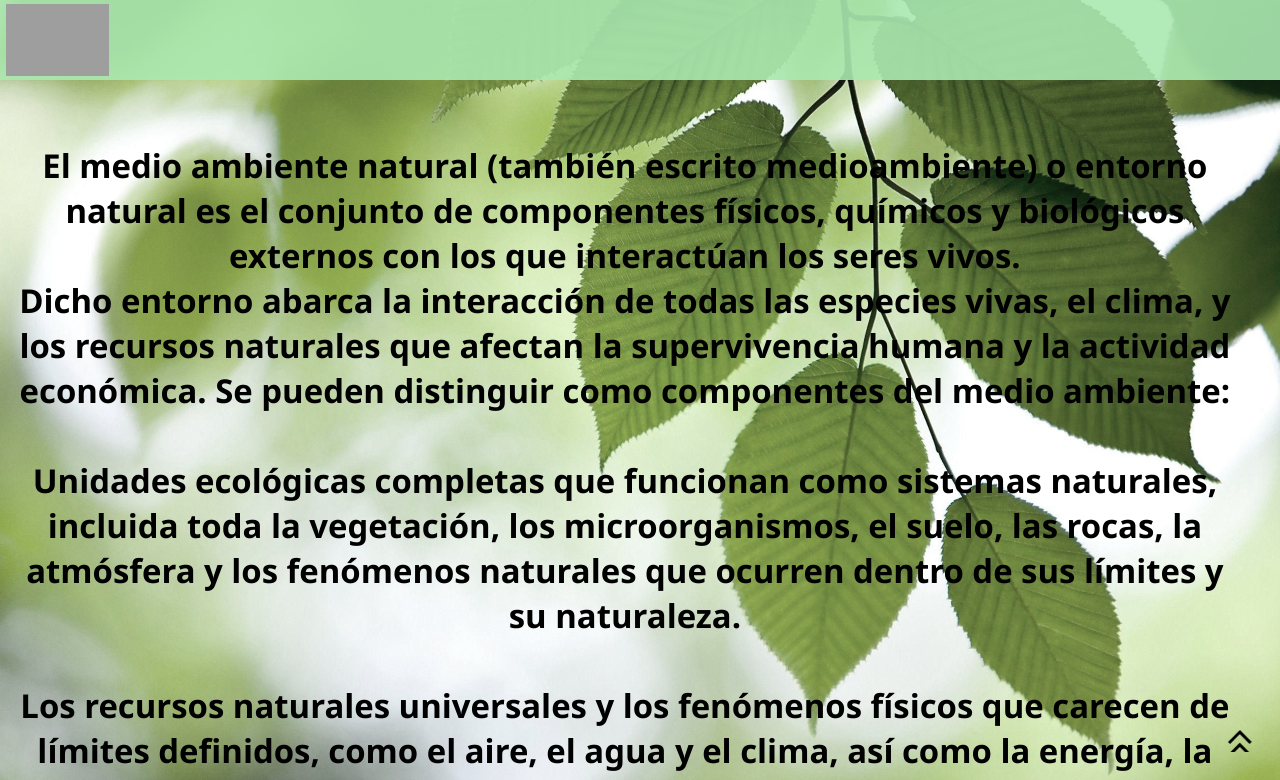
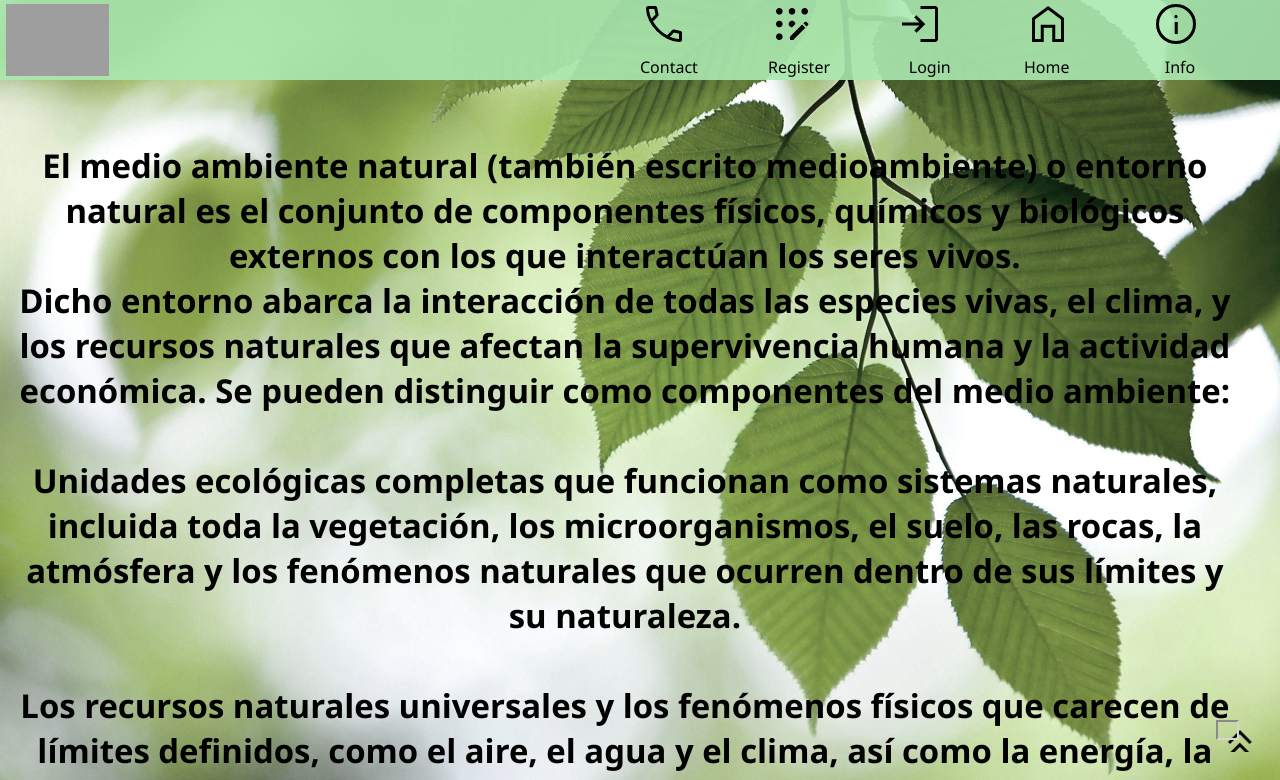
Before and after one commit to Zerogm195/PCB195G, a plain HTML site: page index2.html in a window 1280 px wide. Shown: the top 780 px of the page. Drawn offline with Linux system fonts and the light colour scheme; grey boxes are pictures that could not be loaded.

Commit message:
Add files via upload

```diff
--- a/index2.html
+++ b/index2.html
@@ -12,15 +12,12 @@
 
 <body>
 
-<div class="TB21">
-
         <div class="img1">
             <img src="https://cdn-icons-png.flaticon.com/512/124/124555.png" style="filter: saturate(200%);" class="titulo2">
         </div>
 
         <span class="box1"></span>
 
-</div>
 
 <span class="box2"></span>
 
@@ -50,8 +47,72 @@
 
     </div>
 
-        <cr-button class="boxoftext" type="submit">
-        </cr-button>
+        <!--<a href="index3.html">--><cr-button target="iframe_a" onclick="Showonoff()" class="boxoftext" type="submit" tabindex="1" role="button" ><iframe name="iframe_a" class="CB1" width="50%" height="50%"></iframe></cr-button></a>
+
+
+
+<script>
+
+function Showonoff(){
+
+    var x = document.getElementsByClassName("CB1");
+
+  if (x.style.display === "none") {
+    x.style.display = "block";
+  } else {
+    x.style.display = "none";
+  }
+}
+
+
+</script>
+
+    <div class="bt1">
+        <a href="">
+        <img src="info.png"></img>
+        </a>
+    </div>
+
+        <span class="tx1">Info</span>
+
+
+    <div class="bt2">
+        <a href="">
+        <img src="home.png"></img>
+        </a>
+    </div>
+
+        <span class="tx2">Home</span>
+
+
+    <div class="bt3">
+        <a href="">
+        <img src="login.png"></img>
+        </a>
+    </div>
+
+        <span class="tx3">Login</span>
+
+
+    <div class="bt4">
+        <a href="">
+        <img src="app.png"></img>
+        </a>
+    </div>
+
+        <span class="tx4">Register</span>
+
+
+    <div class="bt5">
+        <a href="">
+        <img src="call.png"></img>
+        </a>
+    </div>
+
+        <span class="tx5">Contact</span>
+
+
+
 
 </body>
 </html>
--- /dev/null
+++ b/index3.html
@@ -0,0 +1,19 @@
+<!DOCTYPE html>
+<html lang="es">
+
+<head>
+
+    <meta charset="UTF-16">
+    <title>Chatbot</title>
+    <link href="style3.css" rel="stylesheet">
+    <meta name="viewport" content= "width=device-width, user-scalable=no">
+
+</head>
+
+<body>
+
+    <p style="color: white;">Hola xd</p>
+
+</body>
+
+</html>
--- a/style2.css
+++ b/style2.css
@@ -129,9 +129,11 @@
     filter: brightness(90%);
     display: block;
     position: center;
+    cursor: pointer;
+
 
 }
-
+/*
 .boxoftext:hover{
 
     background-color: #151E21;
@@ -145,4 +147,145 @@
     border-radius: 5%;
     position: center;
 
+
+
 }
+
+*/
+.bt1{
+
+    width: 10%;
+    height: 10%;
+    top: 0%;
+    left: 90%;
+    position:fixed;
+    z-index:1;
+
+}
+
+.bt2{
+
+    width: 10%;
+    height: 10%;
+    top: 0%;
+    left: 80%;
+    position:fixed;
+    z-index:1;
+
+}
+
+.bt3{
+
+    width: 10%;
+    height: 10%;
+    top: 0%;
+    left: 70%;
+    position:fixed;
+    z-index:1;
+
+}
+
+.bt4{
+
+    width: 10%;
+    height: 10%;
+    top: 0%;
+    left: 60%;
+    position:fixed;
+    z-index:1;
+
+}
+
+.bt5{
+
+    width: 10%;
+    height: 10%;
+    top: 0%;
+    left: 50%;
+    position:fixed;
+    z-index:1;
+
+}
+
+.tx1 {
+
+    width: 10%;
+    height: 10%;
+    top:7%;
+    left:91%;
+    z-index: 1;
+    position:fixed;
+    font-family: 'Segoe UI', Tahoma, Geneva, Verdana, sans-serif;
+
+}
+
+.tx2 {
+
+    width: 10%;
+    height: 10%;
+    top:7%;
+    left:80%;
+    z-index: 1;
+    position:fixed;
+    font-family: 'Segoe UI', Tahoma, Geneva, Verdana, sans-serif;
+
+}
+
+.tx3 {
+
+    width: 10%;
+    height: 10%;
+    top:7%;
+    left:71%;
+    z-index: 1;
+    position:fixed;
+    font-family: 'Segoe UI', Tahoma, Geneva, Verdana, sans-serif;
+
+}
+
+.tx4 {
+
+    width: 10%;
+    height: 10%;
+    top:7%;
+    left:60%;
+    z-index: 1;
+    position:fixed;
+    font-family: 'Segoe UI', Tahoma, Geneva, Verdana, sans-serif;
+
+}
+
+.tx5 {
+
+    width: 10%;
+    height: 10%;
+    top:7%;
+    left:50%;
+    z-index: 1;
+    position:fixed;
+    font-family: 'Segoe UI', Tahoma, Geneva, Verdana, sans-serif;
+
+}
+
+.frcb {
+
+    z-index: -1;
+    width: 100%;
+    height: 60%;
+    top: 30%;
+    left: 69%;
+
+
+}
+/*
+.CB1 {
+
+    left: 70%;
+    top:38%;
+    position:fixed;
+    border-radius: 10%;
+    background-color: black;
+    width: 30%;
+    height: 50%;
+
+}
```
Also changed, not shown: index.html (+10 -1 lines), app.png (added), call.png (added), home.png (added), info.png (added), login.png (added), style3.css (added).
